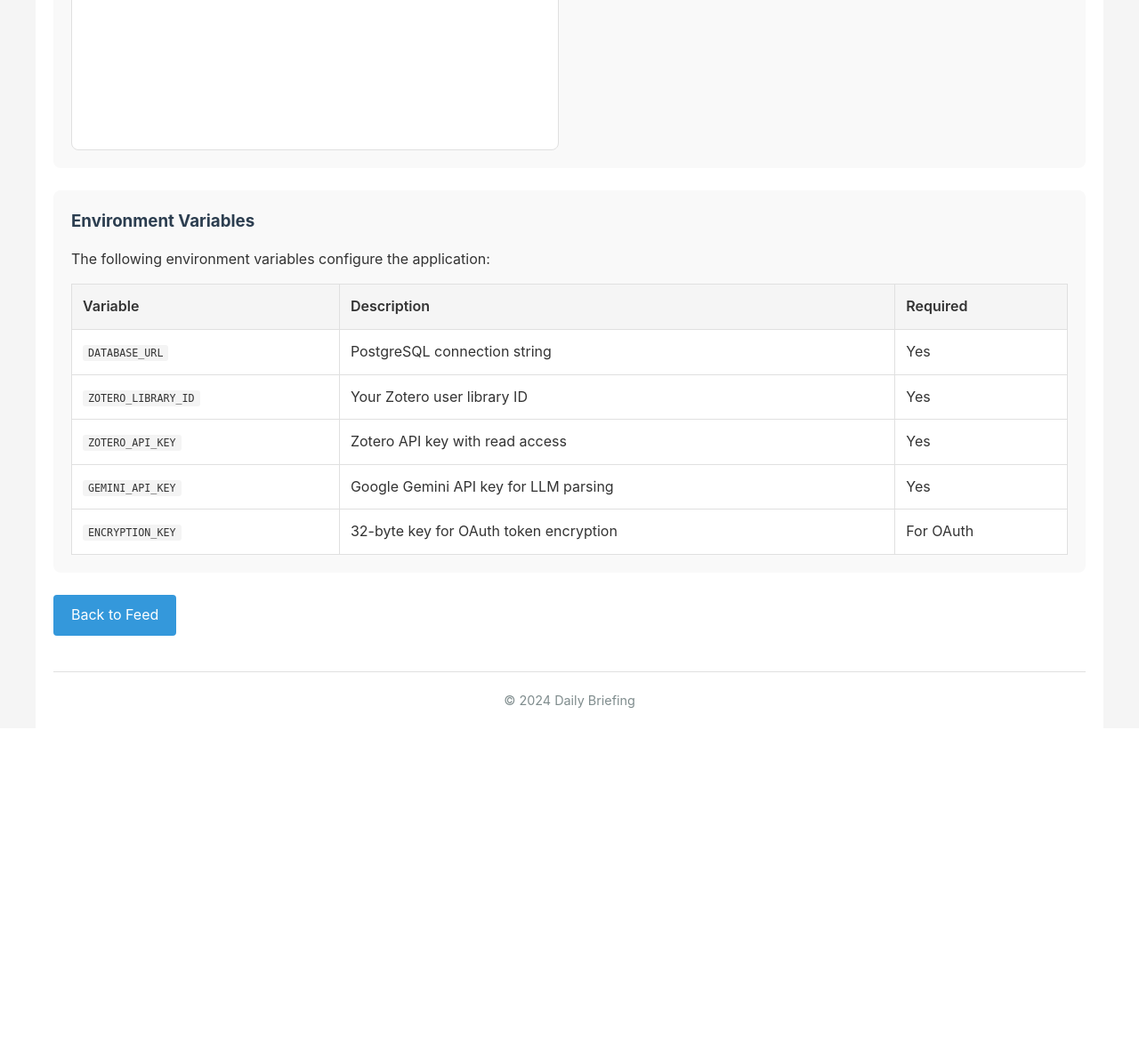
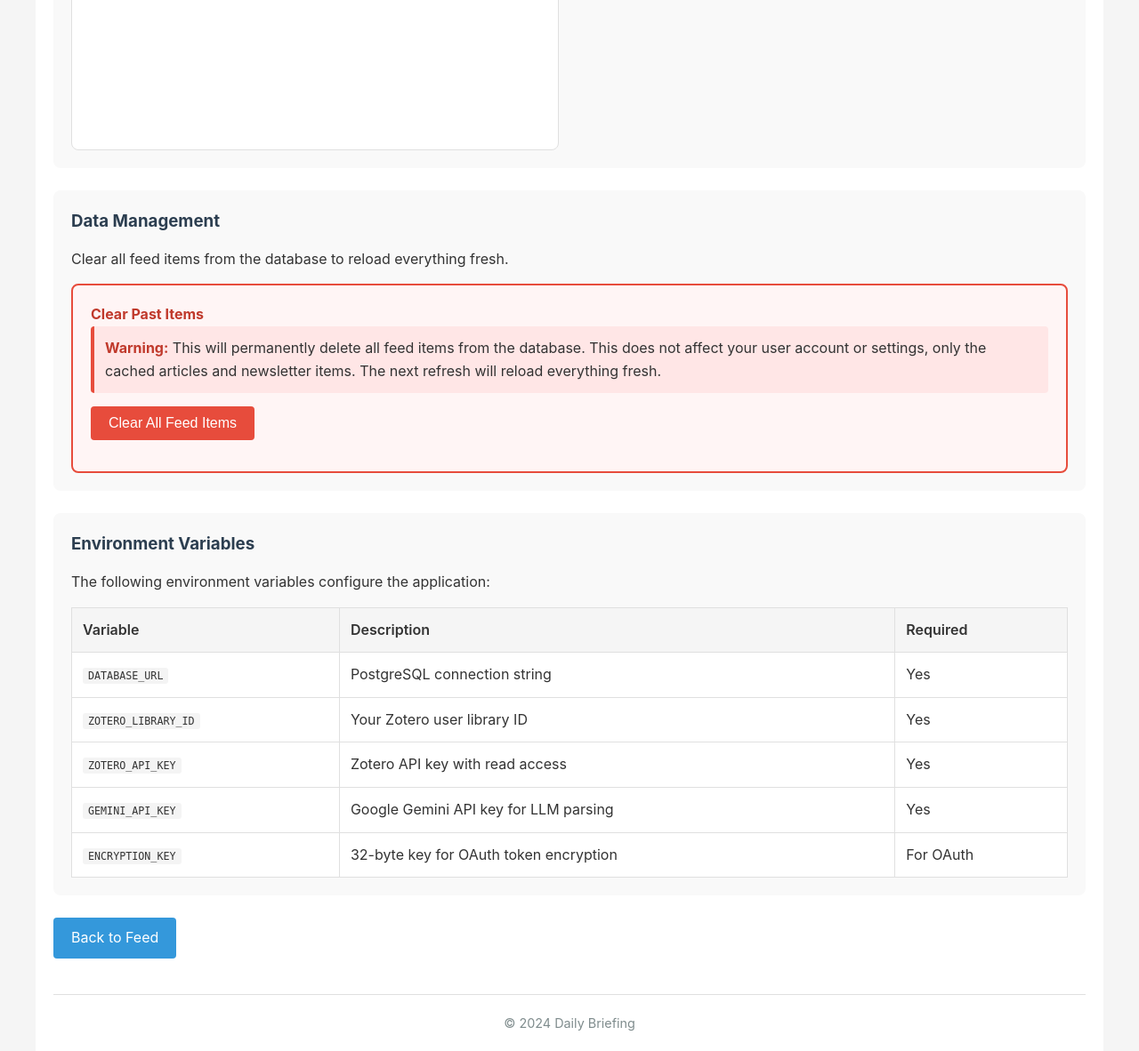
Before and after one commit to wgilpin/daily_briefing, a Flask app: template src/web/templates/settings.html in a window 1280 px wide. Shown: the part 2100-3282 px from the top of the page at 89% size. Before the commit the page ends 2896 px from the top, so only its background shows below. Run offline with Flask 3, Linux system fonts and the light colour scheme; the template is opened without the code that fills it, so the values that code supplies are empty; some libraries are stand-ins or nearby versions.

Commit message:
feat: Add clear feed items functionality and corresponding UI in settings

```diff
--- a/src/web/templates/settings.html
+++ b/src/web/templates/settings.html
@@ -13,6 +13,31 @@
         {% include "partials/zotero_config.html" %}
         {% include "partials/newsletter_config.html" %}
         {% include "partials/topic_exclusion_config.html" %}
+    </div>
+</div>
+
+<div class="settings-section">
+    <h3>Data Management</h3>
+    <p>Clear all feed items from the database to reload everything fresh.</p>
+
+    <div class="danger-zone">
+        <h4>Clear Past Items</h4>
+        <p class="warning-text">
+            <strong>Warning:</strong> This will permanently delete all feed items from the database.
+            This does not affect your user account or settings, only the cached articles and newsletter items.
+            The next refresh will reload everything fresh.
+        </p>
+        <button
+            id="clear-items-btn"
+            class="btn btn-danger"
+            onclick="if(confirm('Are you sure you want to delete ALL feed items? This cannot be undone.')) {
+                document.getElementById('clear-items-btn').disabled = true;
+                document.getElementById('clear-items-btn').textContent = 'Clearing...';
+                htmx.ajax('DELETE', '/api/feed/clear', {target: '#clear-status', swap: 'innerHTML'});
+            }">
+            Clear All Feed Items
+        </button>
+        <div id="clear-status"></div>
     </div>
 </div>
 
@@ -411,5 +436,48 @@
     color: #721c24;
     border: 1px solid #f5c6cb;
 }
+
+.danger-zone {
+    background-color: #fff5f5;
+    padding: 20px;
+    border-radius: 8px;
+    border: 2px solid #e74c3c;
+    margin-top: 15px;
+}
+
+.danger-zone h4 {
+    margin-top: 0;
+    color: #c0392b;
+}
+
+.warning-text {
+    background-color: #ffe6e6;
+    padding: 12px;
+    border-radius: 4px;
+    border-left: 4px solid #e74c3c;
+    margin-bottom: 15px;
+}
+
+.warning-text strong {
+    color: #c0392b;
+}
+
+.btn-danger {
+    background-color: #e74c3c;
+    color: white;
+}
+
+.btn-danger:hover:not(:disabled) {
+    background-color: #c0392b;
+}
+
+.btn-danger:disabled {
+    background-color: #ccc;
+    cursor: not-allowed;
+}
+
+#clear-status {
+    margin-top: 15px;
+}
 </style>
 {% endblock %}
```
Also changed, not shown: src/web/feed_routes.py (+39 -0 lines).
